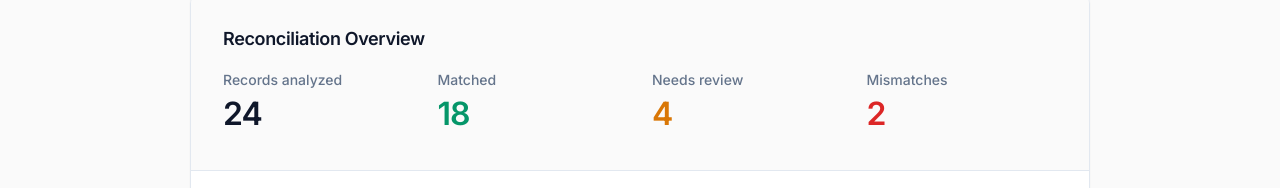
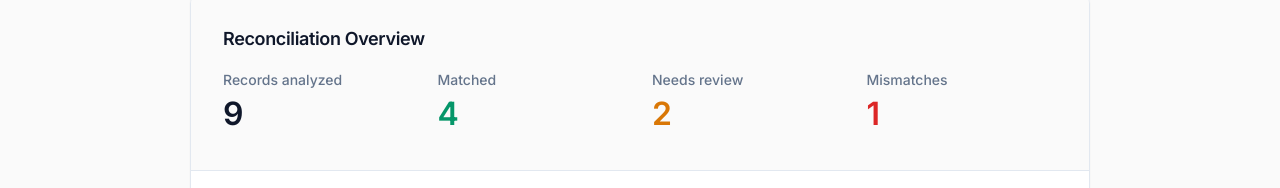
Before and after one commit to ashishbachu/ReconcileAI, a React (Vite) app in the folder client/: page / in a window 1280 px wide. Shown: the part 461-649 px from the top of the page. Built offline with nearby package versions, Linux system fonts and the light colour scheme.

Commit message:
Update synthetic datasets and UI counts for demo story

```diff
--- a/client/src/App.jsx
+++ b/client/src/App.jsx
@@ -108,19 +108,19 @@ function LandingPage() {
             <div className="grid-4 mt-4">
               <div>
                 <div className="text-muted text-sm font-medium mb-1">Records analyzed</div>
-                <div className="metric-value">24</div>
+                <div className="metric-value">9</div>
               </div>
               <div>
                 <div className="text-muted text-sm font-medium mb-1">Matched</div>
-                <div className="metric-value" style={{ color: 'var(--success)' }}>18</div>
+                <div className="metric-value" style={{ color: 'var(--success)' }}>4</div>
               </div>
               <div>
                 <div className="text-muted text-sm font-medium mb-1">Needs review</div>
-                <div className="metric-value" style={{ color: 'var(--warning)' }}>4</div>
+                <div className="metric-value" style={{ color: 'var(--warning)' }}>2</div>
               </div>
               <div>
                 <div className="text-muted text-sm font-medium mb-1">Mismatches</div>
-                <div className="metric-value" style={{ color: 'var(--danger)' }}>2</div>
+                <div className="metric-value" style={{ color: 'var(--danger)' }}>1</div>
               </div>
             </div>
           </div>
@@ -308,7 +308,7 @@ function DataSources() {
           <div className="flex justify-between items-end">
             <div>
               <p className="text-muted text-sm mb-1">Updated just now</p>
-              <p className="font-medium text-sm">24 records</p>
+              <p className="font-medium text-sm">8 records</p>
             </div>
             <span className="text-sm font-medium text-accent flex items-center cursor-pointer" onClick={() => navigate('/app/transactions')}>View records <ChevronRight size={16}/></span>
           </div>
@@ -324,7 +324,7 @@ function DataSources() {
           <div className="flex justify-between items-end">
             <div>
               <p className="text-muted text-sm mb-1">Updated just now</p>
-              <p className="font-medium text-sm">4 records</p>
+              <p className="font-medium text-sm">6 records</p>
             </div>
             <span className="text-sm font-medium text-accent flex items-center cursor-pointer" onClick={() => navigate('/app/transactions')}>View records <ChevronRight size={16}/></span>
           </div>
@@ -366,7 +366,7 @@ function TransactionExplorer() {
       <div className="mb-6 flex justify-between items-end">
         <div>
           <h1 className="mb-1">Transactions</h1>
-          <p className="text-muted">24 records</p>
+          <p className="text-muted">{allBankRecords.length} records</p>
         </div>
         <div className="flex gap-2">
           <button className="btn btn-secondary text-sm">All</button>
```
Also changed, not shown: 2 other files (tests, documents, lock files or other folders).
